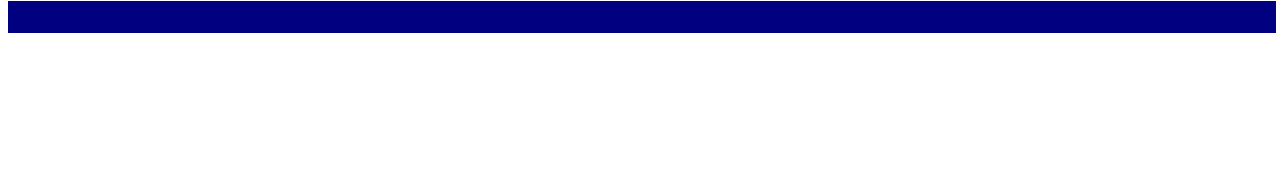
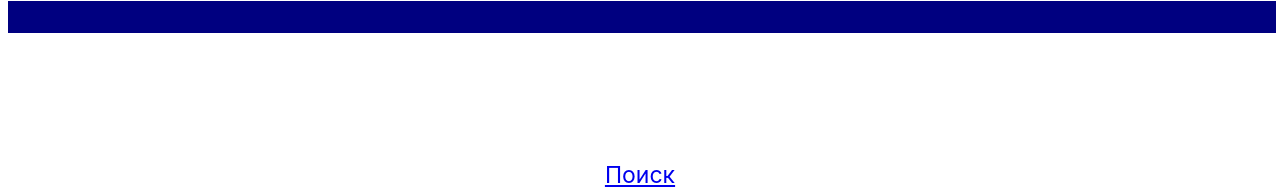
Before and after one commit to Shindler7/libpraks, a Flask app: page / in a window 1280 px wide. Shown: the part 647-836 px from the top of the page. Before the commit the page ends 680 px from the top, so only its background shows below. Run offline with Flask 2, Linux system fonts and the light colour scheme; some libraries are stand-ins or nearby versions.

Commit message:
Добавлен новый урл в шабло index.

```diff
--- a/app/templates/index.html
+++ b/app/templates/index.html
@@ -48,4 +48,5 @@
 	</div>
 
 	{% endif %}
+	<a href="https://ya.ru">Поиск</a>
 {% endblock %}
```
